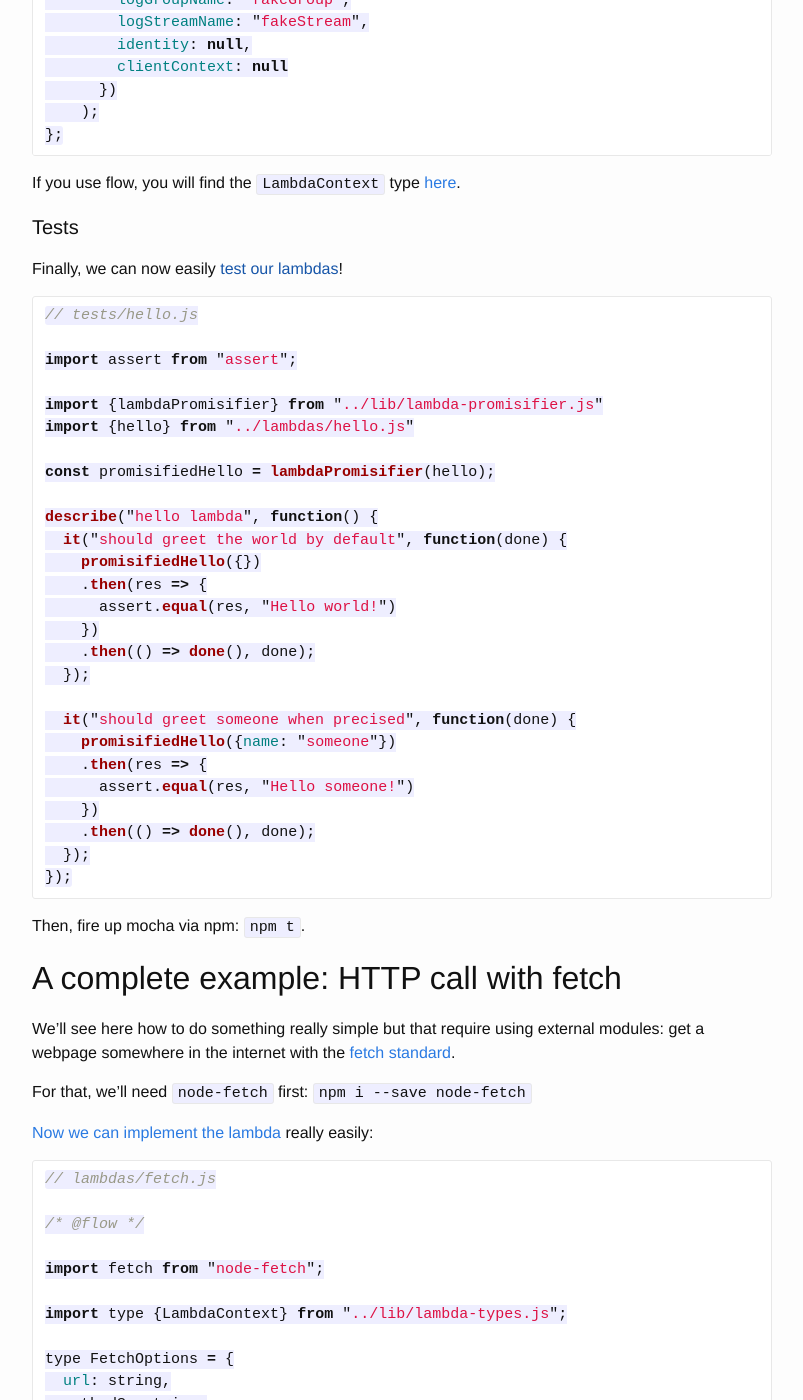
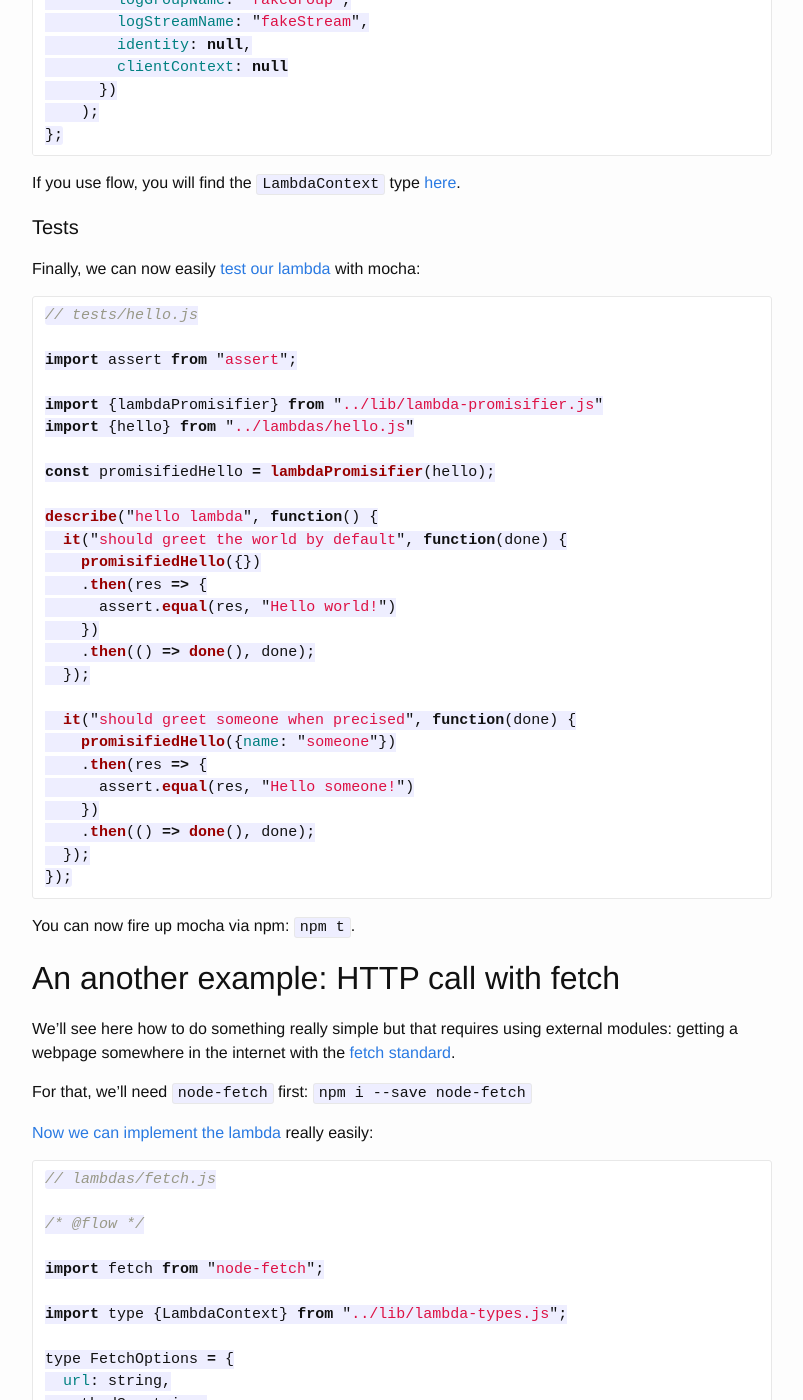
Before and after one commit to rricard/rricard.github.io, a Jekyll site: the page built from _posts/2015-11-23-es6-on-aws-lambda.md, in a window 1280 px wide and 1400 px high, scrolled down 9262 px. Shown: the whole window, without its empty margins (238-1041 px from the left). Built offline with Jekyll 4.4.1, drawn with Linux system fonts in a browser that asks for light colours; some of the changed text lies outside the part shown.

Commit message:
Small changes in the article

````diff
--- a/_posts/2015-11-23-es6-on-aws-lambda.md
+++ b/_posts/2015-11-23-es6-on-aws-lambda.md
@@ -228,8 +228,8 @@ Now you can test it!
 
 ![Hello Test Results](/public/images/lambda/results_test_hello.png)
 
-Note that you **can't rely on any compiled dependency**. That is an avoidable
-limitation but I don't have any process to apply for now.
+Note that you **can't rely on any compiled dependency**. We may see how to solve
+this in an another post.
 
 ## Better local development
 
@@ -409,7 +409,9 @@ If you use flow, you will find the `LambdaContext` type
 
 #### Tests
 
-Finally, we can now easily [test our lambdas]()!
+Finally, we can now easily
+[test our lambda](https://github.com/rricard/lambda-es6-example/commit/076ac7916bb36d89826a921ce14eefc088063e16)
+with mocha:
 
 ```js
 // tests/hello.js
@@ -440,12 +442,12 @@ describe("hello lambda", function() {
 });
 ```
 
-Then, fire up mocha via npm: `npm t`.
+You can now fire up mocha via npm: `npm t`.
 
-## A complete example: HTTP call with fetch
+## An another example: HTTP call with fetch
 
-We'll see here how to do something really simple but that require using external
-modules: get a webpage somewhere in the internet with the
+We'll see here how to do something really simple but that requires using
+external modules: getting a webpage somewhere in the internet with the
 [fetch standard](https://fetch.spec.whatwg.org).
 
 For that, we'll need `node-fetch` first: `npm i --save node-fetch`
````
Also changed, not shown: other parts of _posts/2015-11-23-es6-on-aws-lambda.md (+5 -4 lines).
